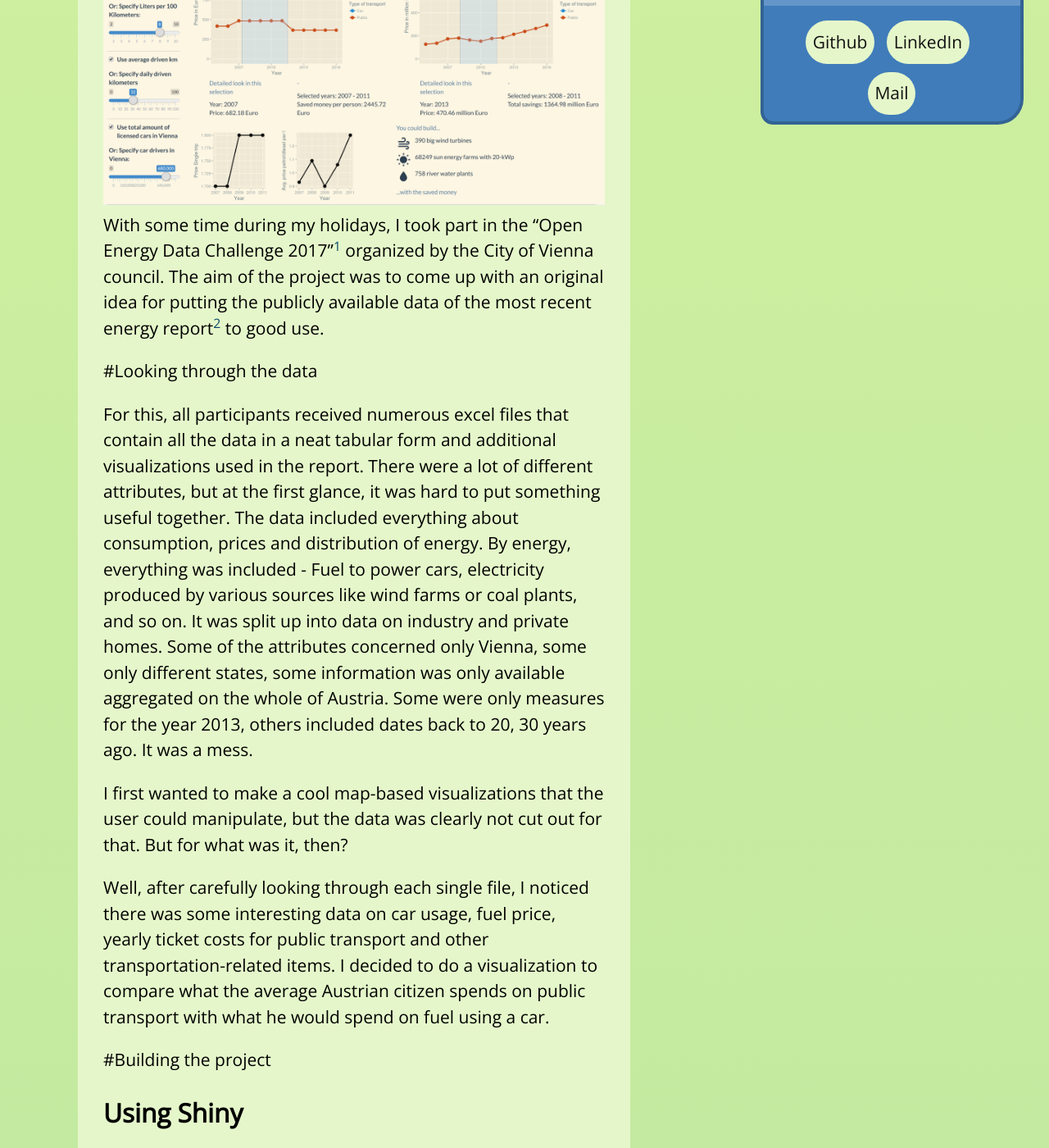
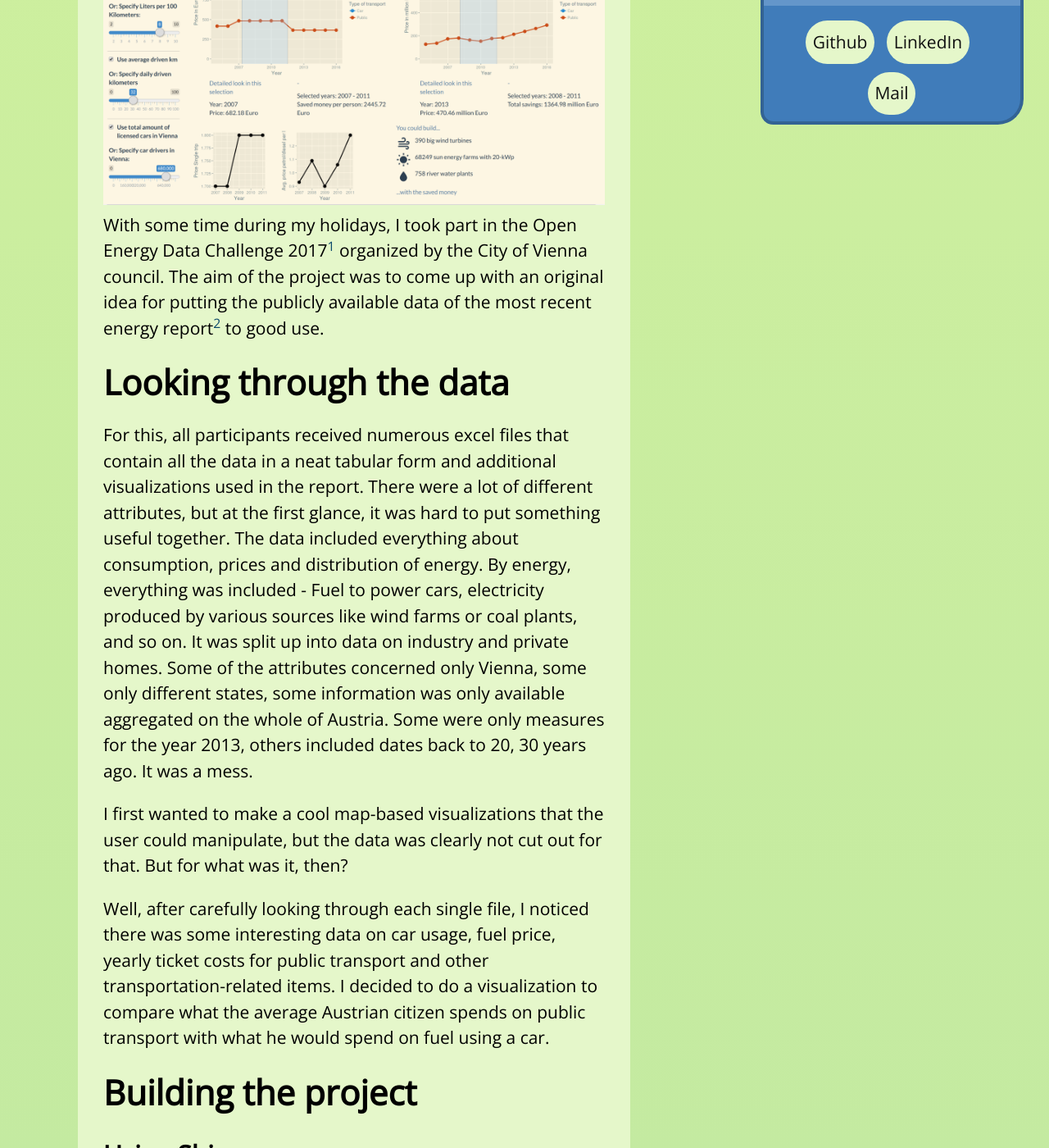
Before and after one commit to mionisation/mionisation.github.io, a Jekyll site: the page built from _posts/2017-02-21-Comparing-transportation-project.markdown, in a window 1280 px wide and 1400 px high, scrolled down 362 px. Shown: the whole window at 82% size. Built offline with Jekyll 4.4.1, drawn with Linux system fonts in a browser that asks for light colours; some web fonts are replaced.

Commit message:
fix typo

```diff
--- a/_posts/2017-02-21-Comparing-transportation-project.markdown
+++ b/_posts/2017-02-21-Comparing-transportation-project.markdown
@@ -5,9 +5,9 @@ date:   2017-02-21 20:12:01
 categories: blog
 ---
 ![Complete Visualization: Public vs. Car transportation cost in Vienna]({{ "img/energy/vis.png" | absolute_url }})
-With some time during my holidays, I took part in the "Open Energy Data Challenge 2017"[^2] organized by the City of Vienna council. The aim of the project was to come up with an original idea for putting the publicly available data of the most recent energy report[^1] to good use.
+With some time during my holidays, I took part in the Open Energy Data Challenge 2017[^2] organized by the City of Vienna council. The aim of the project was to come up with an original idea for putting the publicly available data of the most recent energy report[^1] to good use.
 
-#Looking through the data
+# Looking through the data
 
 For this, all participants received numerous excel files that contain all the data in a neat tabular form and additional visualizations used in the report. There were a lot of different attributes, but at the first glance, it was hard to put something useful together. The data included everything about consumption, prices and distribution of energy. By energy, everything was included - Fuel to power cars, electricity produced by various sources like wind farms or coal plants, and so on. It was split up into data on industry and private homes. Some of the attributes concerned only Vienna, some only different states, some information was only available aggregated on the whole of Austria. Some were only measures for the year 2013, others included dates back to 20, 30 years ago. It was a mess.
 
@@ -15,7 +15,7 @@ I first wanted to make a cool map-based visualizations that the user could manip
 
 Well, after carefully looking through each single file, I noticed there was some interesting data on car usage, fuel price, yearly ticket costs for public transport and other transportation-related items. I decided to do a visualization to compare what the average Austrian citizen spends on public transport with what he would spend on fuel using a car.
 
-#Building the project
+# Building the project
 
 ## Using Shiny
 
```
